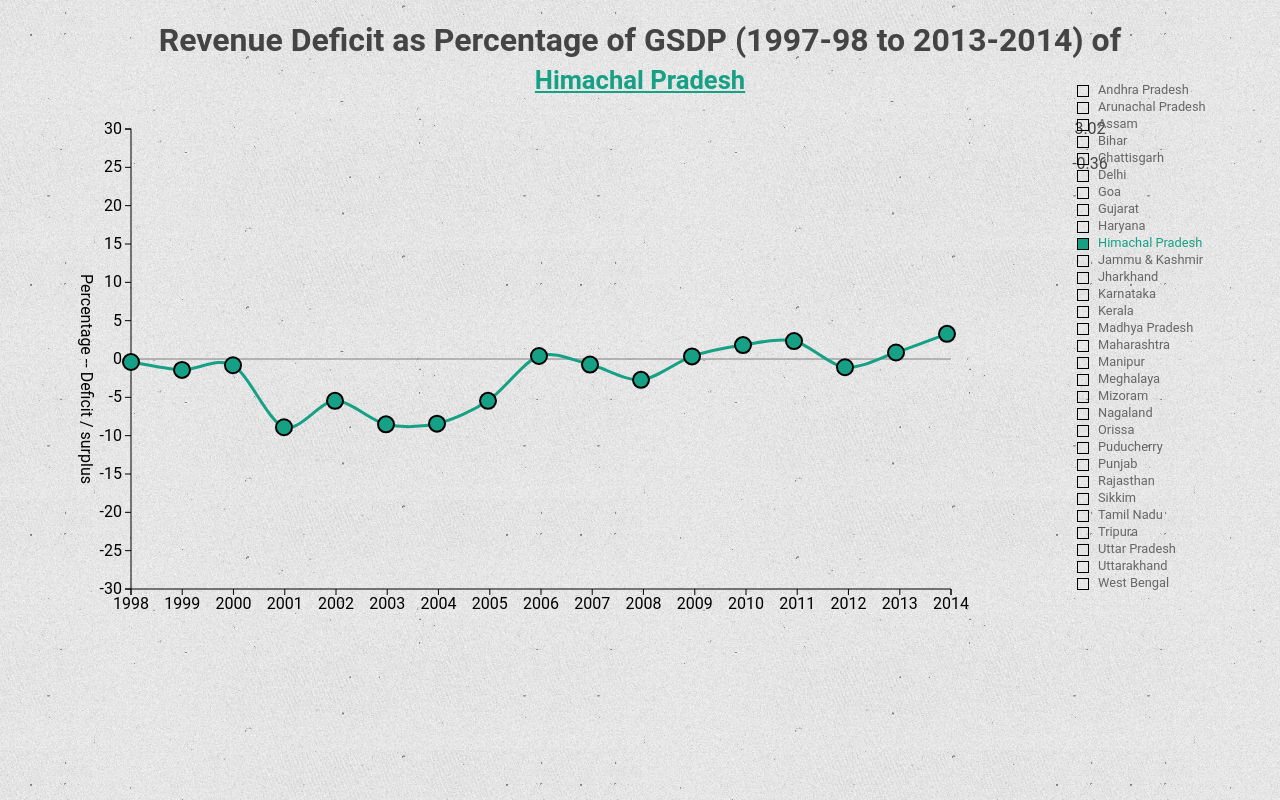
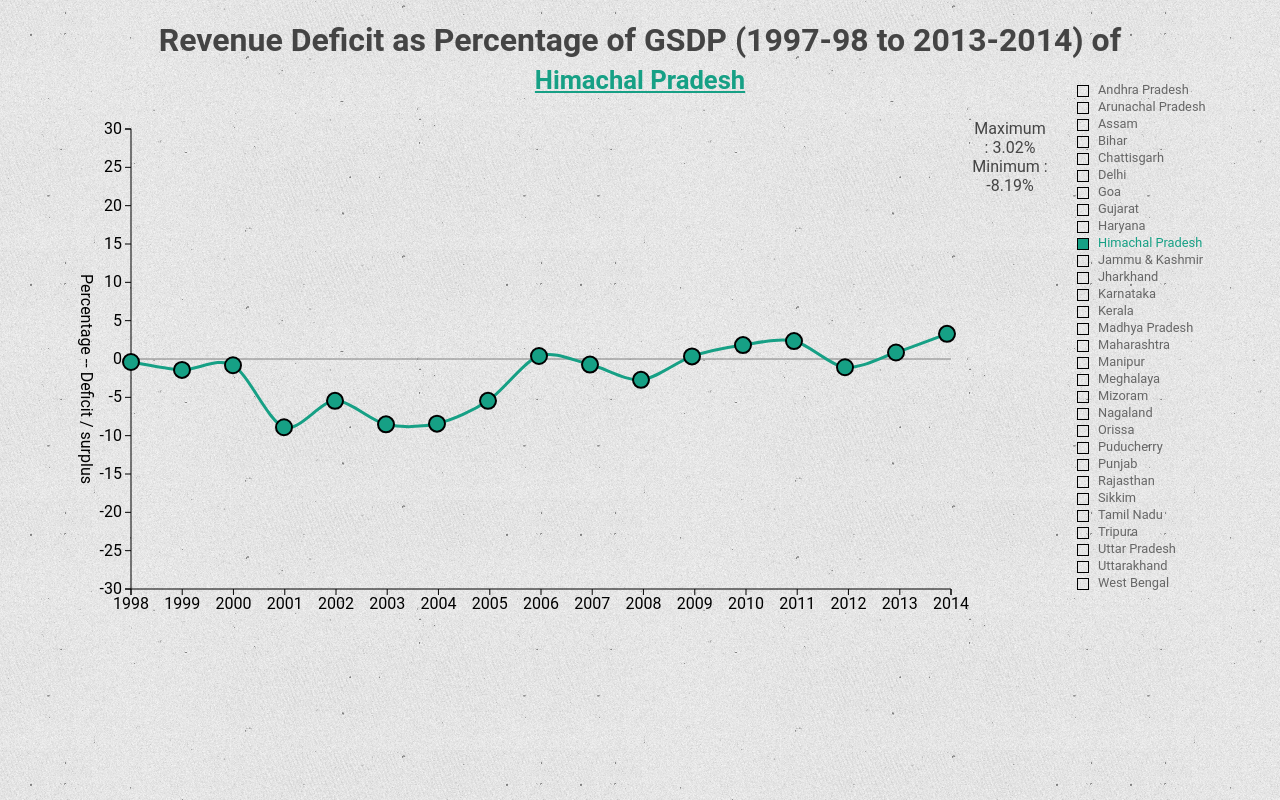
Before and after one commit to sumitkant/d3-handson, a website: page app/index.html in a window 1280 px wide. Drawn offline with Linux system fonts and the light colour scheme.

Commit message:
feat(): max and min values

```diff
--- a/app/css/intui.css
+++ b/app/css/intui.css
@@ -8,6 +8,11 @@ body {
 ::selection {
 	background-color: #16A085;
 	color: white;
+}
+
+p{
+	margin: 0;
+	padding: 0;
 }
 #container {
 	width: 90%;
@@ -97,3 +102,13 @@ path {
 .key_label {
 	padding-top: 2px;
 }
+
+#minMax {
+	position: relative;
+	z-index: -1000;
+}
+
+.minVal, .maxVal{
+	font-size: 1em;
+	margin-right: 10em;
+}
--- a/app/js/intui.js
+++ b/app/js/intui.js
@@ -199,7 +199,6 @@
 				selection.className = "key_line active";
 				stateName.html(_STATES_[getRandomInt]);
 			} // else
-			console.log(data)
 			var maxValue = d3.select("#minMax").append("div").attr("class", "values maxVal"),
 				minValue = d3.select("#minMax").append("div").attr("class", "values minVal"),
 				curveStorkeWidth = 3,
@@ -216,14 +215,27 @@
 				})
 				.interpolate("cardinal");
 
+
+			var modifiedData = [],
+				nonExistentValues = 0;
+
+			for (var i = 0; i < data.length; i++) {
+				if (data[i] !== -200) {
+					modifiedData.push(parseFloat(data[i]));
+				} else {
+					nonExistentValues++;
+				}
+			};
+
+			// evaluates and prints maximmum and minimum values
 			var minMax = d3.select("#minMax")[0][0];
 			console.dir(minMax.children);
 			if ((minMax.childElementCount / 2) > 1) {
-				d3.selectAll(".values").remove();
-			} else {
-				maxValue.append("p").text(d3.max(data));
-				minValue.append("p").text(d3.min(data));
+				d3.selectAll(".values > p").remove();
 			}
+			maxValue.append("p").text("Maximum : " + d3.max(modifiedData) + "%");
+			minValue.append("p").text("Minimum : " + d3.min(modifiedData) + "%");
+
 			// render the line once
 			// do not produce multiple line when a state is selected
 			var curvesContainer = d3.select("#pathContainer")[0][0];
```
